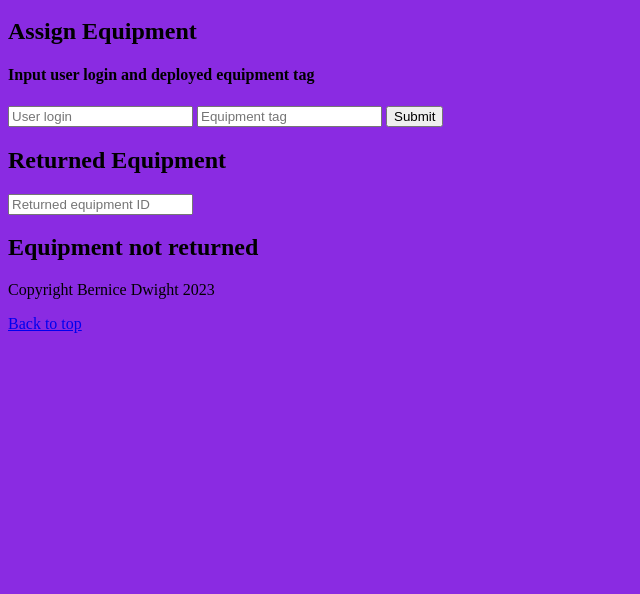
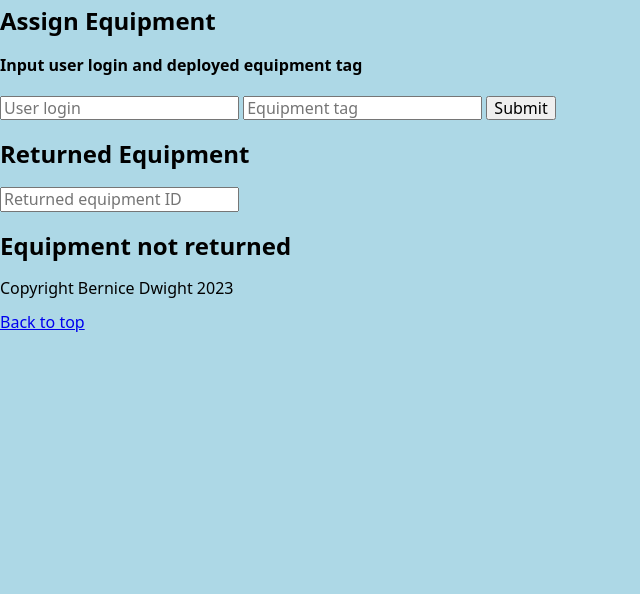
Before and after one commit to BDWIGHTNJ21/Flation-FrontEnd-phase-1-project, a plain HTML site: page index.html in a window 1280 px wide. Shown: the part 206-800 px from the top of the page, without its empty margins (0-640 px from the left). Drawn offline with nearby package versions, Linux system fonts and the light colour scheme.

Commit message:
add css reset

```diff
--- a/index.html
+++ b/index.html
@@ -4,6 +4,8 @@
     <meta charset="UTF-8">
     <meta name="viewport" content="width=device-width, initial-scale=1.0">
     <title>Phase 1 Project</title>
+    <!-- CSS RESET :SINDRESORHUS/MODERN-NORMALIZE-->
+    <link rel="stylesheet" href="https://cdnjs.cloudflare.com/ajax/libs/modern-normalize/2.0.0/modern-normalize.min.css" integrity="sha512-4xo8blKMVCiXpTaLzQSLSw3KFOVPWhm/TRtuPVc4WG6kUgjH6J03IBuG7JZPkcWMxJ5huwaBpOpnwYElP/m6wg==" crossorigin="anonymous" referrerpolicy="no-referrer" />
     <link rel="stylesheet" href="styles.css"
     <script defer src="main.js"></script>  <!-- make sure it load after the dom filly loaded -->
 </head>
--- a/styles.css
+++ b/styles.css
@@ -24,5 +24,7 @@
  }
 
 body {
-    background-color: blueviolet
+    background-color:  lightblue;
+
+
 }
```
